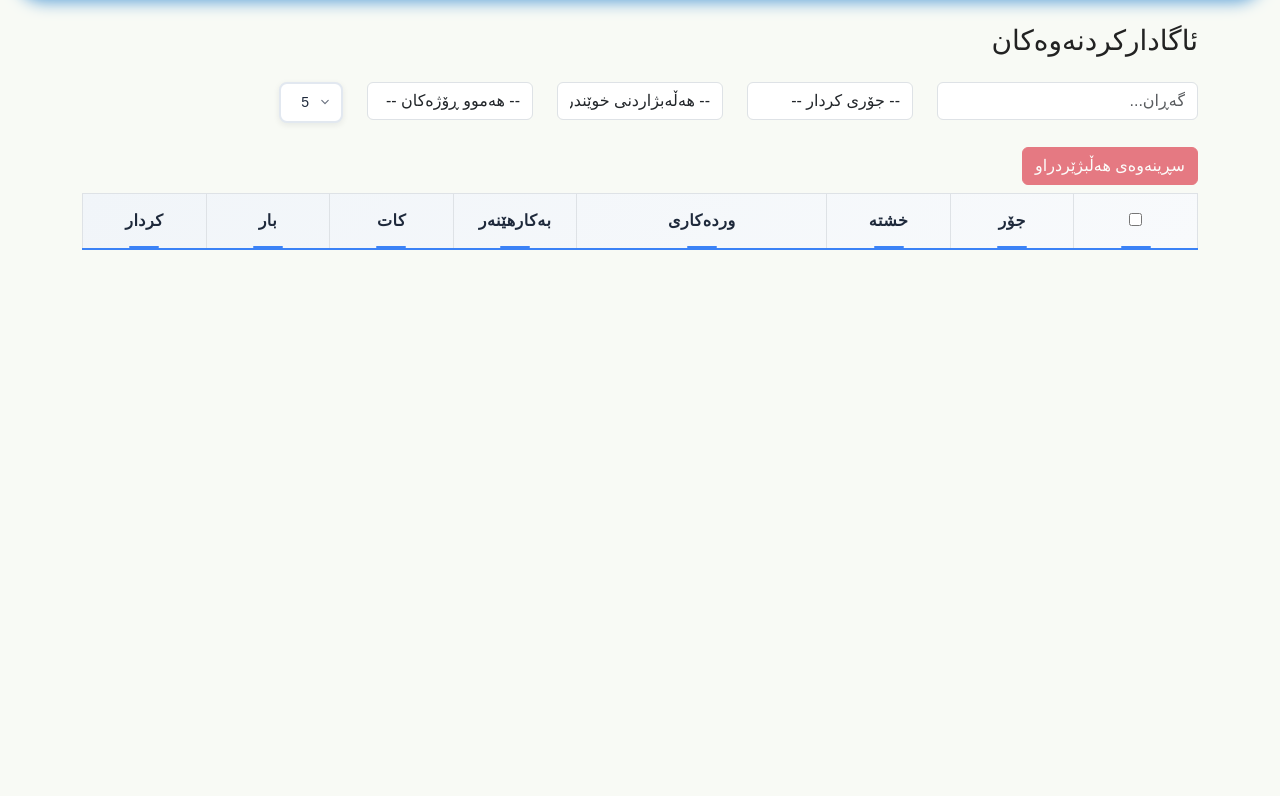
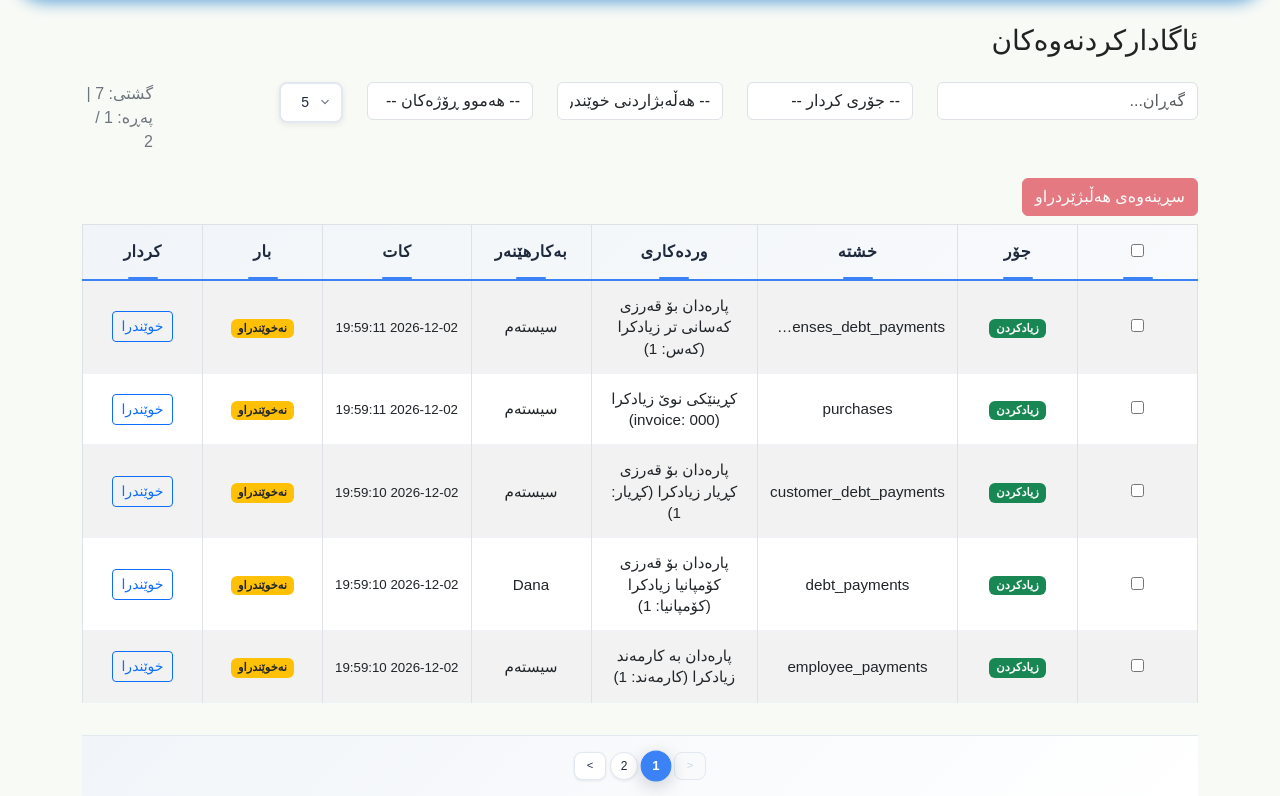
Before and after one commit to Rawezh0894/dana-concrete, a PHP site: page /pages/notifications.php in a window 1280 px wide. Shown: the part 72-868 px from the top of the page. Before the commit the page ends 322 px from the top, so only its background shows below. Run offline with PHP 8.4, Linux system fonts and the light colour scheme; a user stored in the database is signed in; data comes from the database, SQL or seed files in the repository; tables that the repository leaves empty hold one stand-in row (values such as "Sample post"); lists and menus that the app fills with data are empty; some libraries are stand-ins or nearby versions; some web fonts are replaced.

Commit message:
Initial commit

```diff
--- a/assets/css/comon/table.css
+++ b/assets/css/comon/table.css
@@ -25,8 +25,8 @@
 /* فۆنتی کوردی */
 @font-face {
   font-family: 'Rabar_021';
-  src: url('fonts/Rabar_021.ttf') format('ttf'),
-       url('fonts/Rabar_021.ttf') format('tff');
+  src: url('fonts/Rabar_021.woff2') format('woff2'),
+       url('fonts/Rabar_021.woff') format('woff');
   font-display: swap;
 }
 
--- /dev/null
+++ b/assets/js/notifications/select_notifications.js
@@ -0,0 +1,154 @@
+$(document).ready(function() {
+    let currentPage = 1;
+    let totalPages = 1;
+    function fetchNotifications(page = 1) {
+        currentPage = page;
+        const search = $('#notificationSearch').val();
+        const type = $('#notificationTypeFilter').val();
+        const seen = $('#notificationSeenFilter').val();
+        const date_filter = $('#notificationDateFilter').val();
+        const limit = $('#notificationPageSize').val() || 5;
+        $.ajax({
+            url: '../process/notifications/select_notifications.php',
+            method: 'GET',
+            data: { search, type, seen, date_filter, page, limit },
+            dataType: 'json',
+            success: function(res) {
+                if (!res.success) {
+                    let msg = res.error ? res.error : 'هەڵەیەک ڕویدا!';
+                    $('#notificationsList').html('<tr><td colspan="8"><div class="alert alert-danger">'+msg+'</div></td></tr>');
+                    $('#notificationsPagination').html('');
+                    Swal.fire({icon:'error',title:'هەڵە',text:msg});
+                    return;
+                }
+                let html = '';
+                if (res.notifications.length === 0) {
+                    html = '<tr><td colspan="8"><div class="alert alert-info">هیچ ئاگادارکردنەوەیەک نەدۆزرایەوە</div></td></tr>';
+                } else {
+                    res.notifications.forEach(function(n) {
+                        html += `<tr>
+                            <td><input type="checkbox" class="notification-checkbox" value="${n.id}"></td>
+                            <td><span class="badge bg-${n.action === 'insert' ? 'success' : n.action === 'update' ? 'warning text-dark' : 'danger'}">${n.action_ku}</span></td>
+                            <td>${n.table_name}</td>
+                            <td class="description-col">${n.description}</td>
+                            <td>${n.username ? n.username : 'سیستەم'}</td>
+                            <td><small>${n.created_at}</small></td>
+                            <td>${n.seen == 0 ? '<span class="badge bg-warning text-dark">نەخوێندراو</span>' : '<span class="badge bg-secondary">خوێندرا</span>'}</td>
+                            <td>${n.seen == 0 ? `<button class="btn btn-sm btn-outline-primary mark-seen-btn" data-id="${n.id}">خوێندرا</button>` : ''}</td>
+                        </tr>`;
+                    });
+                }
+                $('#notificationsList').html(html);
+                // Pagination
+                let total = res.total;
+                totalPages = Math.ceil(total / limit);
+                let pagHtml = '';
+                if (totalPages > 1) {
+                    pagHtml += `<div class="table-pagination">`;
+                    pagHtml += `<button class="prev-btn" ${currentPage === 1 ? 'disabled' : ''} data-page="${currentPage-1}"><</button>`;
+                    for (let i = 1; i <= totalPages; i++) {
+                        pagHtml += `<button class="${i === currentPage ? 'active' : ''}" data-page="${i}">${i}</button>`;
+                    }
+                    pagHtml += `<button class="next-btn" ${currentPage === totalPages ? 'disabled' : ''} data-page="${currentPage+1}">></button>`;
+                    pagHtml += `</div>`;
+                }
+                $('#notificationsPagination').html(pagHtml);
+                $('#notificationsTotal').html(`گشتی: ${total} | پەڕە: ${currentPage} / ${totalPages}`);
+                // Reset select all
+                $('#selectAllNotifications').prop('checked', false);
+                $('#deleteSelectedNotifications').prop('disabled', true);
+            },
+            error: function(xhr, status, err) {
+                $('#notificationsList').html('<tr><td colspan="8"><div class="alert alert-danger">هەڵەیەک ڕویدا!</div></td></tr>');
+                $('#notificationsPagination').html('');
+                Swal.fire({icon:'error',title:'هەڵە',text:'هەڵەیەک ڕویدا!'});
+                console.error('AJAX هەڵە:', err);
+            }
+        });
+    }
+
+    // Kurdish action names
+    const actionMap = {
+        'insert': 'زیادکردن',
+        'update': 'نوێکردنەوە',
+        'delete': 'سڕینەوە'
+    };
+
+    // Search/filter events
+    $('#notificationSearch, #notificationTypeFilter, #notificationSeenFilter, #notificationDateFilter').on('input change', function() {
+        fetchNotifications(1);
+    });
+
+    // Page size change
+    $('#notificationPageSize').on('change', function() {
+        fetchNotifications(1);
+    });
+
+    // Pagination click
+    $(document).on('click', '.table-pagination button', function(e) {
+        e.preventDefault();
+        let page = parseInt($(this).data('page'));
+        if (!isNaN(page) && page !== currentPage && page >= 1 && page <= totalPages) {
+            fetchNotifications(page);
+        }
+    });
+
+    // Mark as seen
+    $(document).on('click', '.mark-seen-btn', function() {
+        let id = $(this).data('id');
+        $.post('../process/notifications/mark_seen.php', {id}, function(res) {
+            fetchNotifications(currentPage);
+        });
+    });
+
+    // Select all
+    $(document).on('change', '#selectAllNotifications', function() {
+        $('.notification-checkbox').prop('checked', this.checked);
+        $('#deleteSelectedNotifications').prop('disabled', $('.notification-checkbox:checked').length === 0);
+    });
+
+    // Enable delete button if any selected
+    $(document).on('change', '.notification-checkbox', function() {
+        let all = $('.notification-checkbox').length;
+        let checked = $('.notification-checkbox:checked').length;
+        $('#selectAllNotifications').prop('checked', all === checked && all > 0);
+        $('#deleteSelectedNotifications').prop('disabled', checked === 0);
+    });
+
+    // Bulk delete
+    $('#deleteSelectedNotifications').on('click', function() {
+        let ids = $('.notification-checkbox:checked').map(function(){return $(this).val();}).get();
+        if (ids.length === 0) return;
+        Swal.fire({
+            title: 'دڵنیایت؟',
+            text: 'دەتەوێت هەموو هەڵبژێردراوەکان بسڕیتەوە؟',
+            icon: 'warning',
+            showCancelButton: true,
+            confirmButtonText: 'بەڵێ',
+            cancelButtonText: 'نەخێر'
+        }).then((result) => {
+            if (result.isConfirmed) {
+                $.ajax({
+                    url: '../process/notifications/delete_bulk.php',
+                    method: 'POST',
+                    data: {ids: ids},
+                    dataType: 'json',
+                    success: function(res) {
+                        if (res.success) {
+                            Swal.fire({icon:'success',title:'سڕایەوە',text:'هەموو هەڵبژێردراوەکان سڕایەوە'});
+                            fetchNotifications(currentPage);
+                        } else {
+                            Swal.fire({icon:'error',title:'هەڵە',text:res.error || 'هەڵەیەک ڕویدا!'});
+                        }
+                    },
+                    error: function(xhr, status, err) {
+                        Swal.fire({icon:'error',title:'هەڵە',text:'هەڵەیەک ڕویدا!'});
+                    }
+                });
+            }
+        });
+    });
+
+    // Initial load
+    fetchNotifications(1);
+});
```
